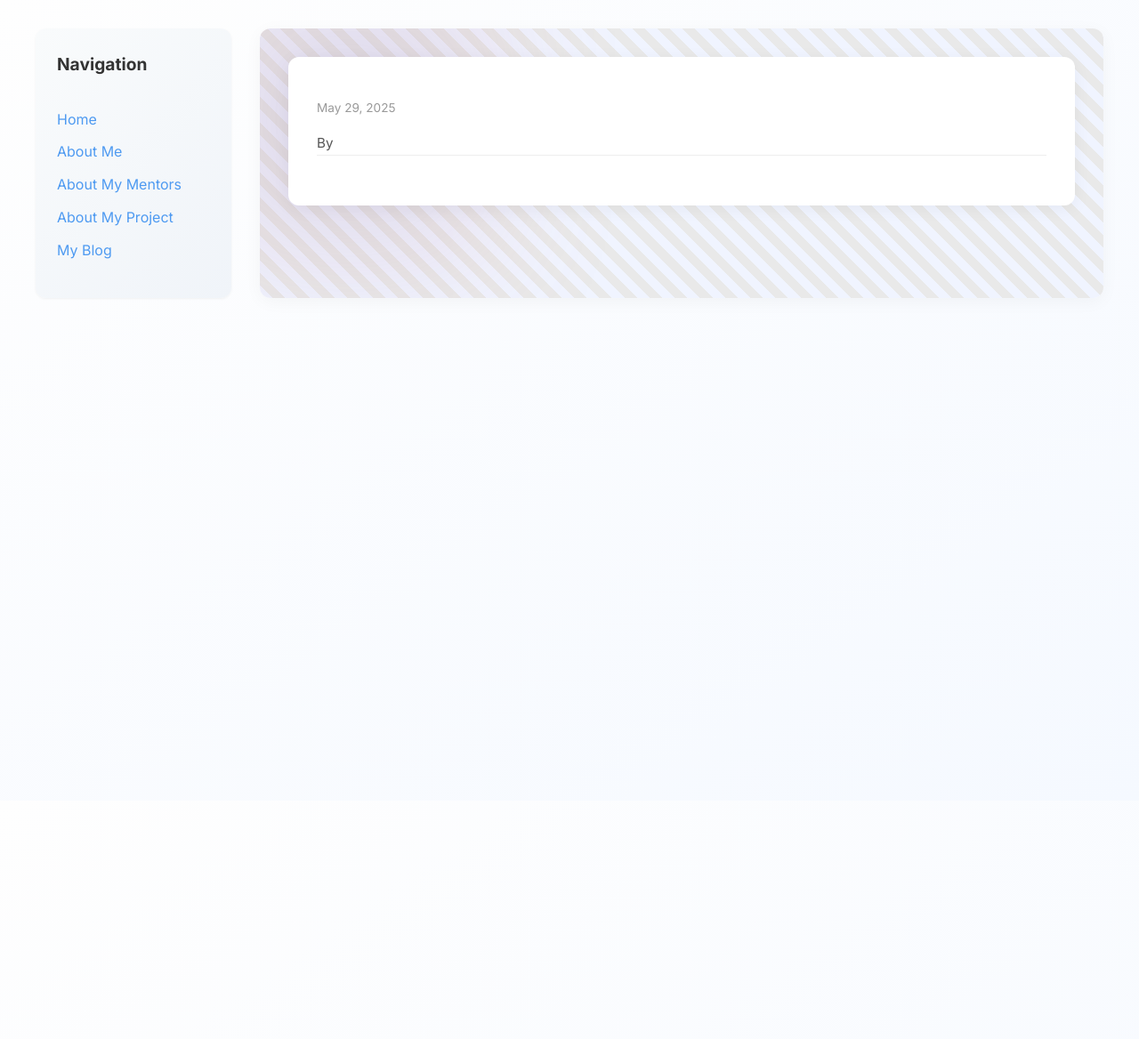
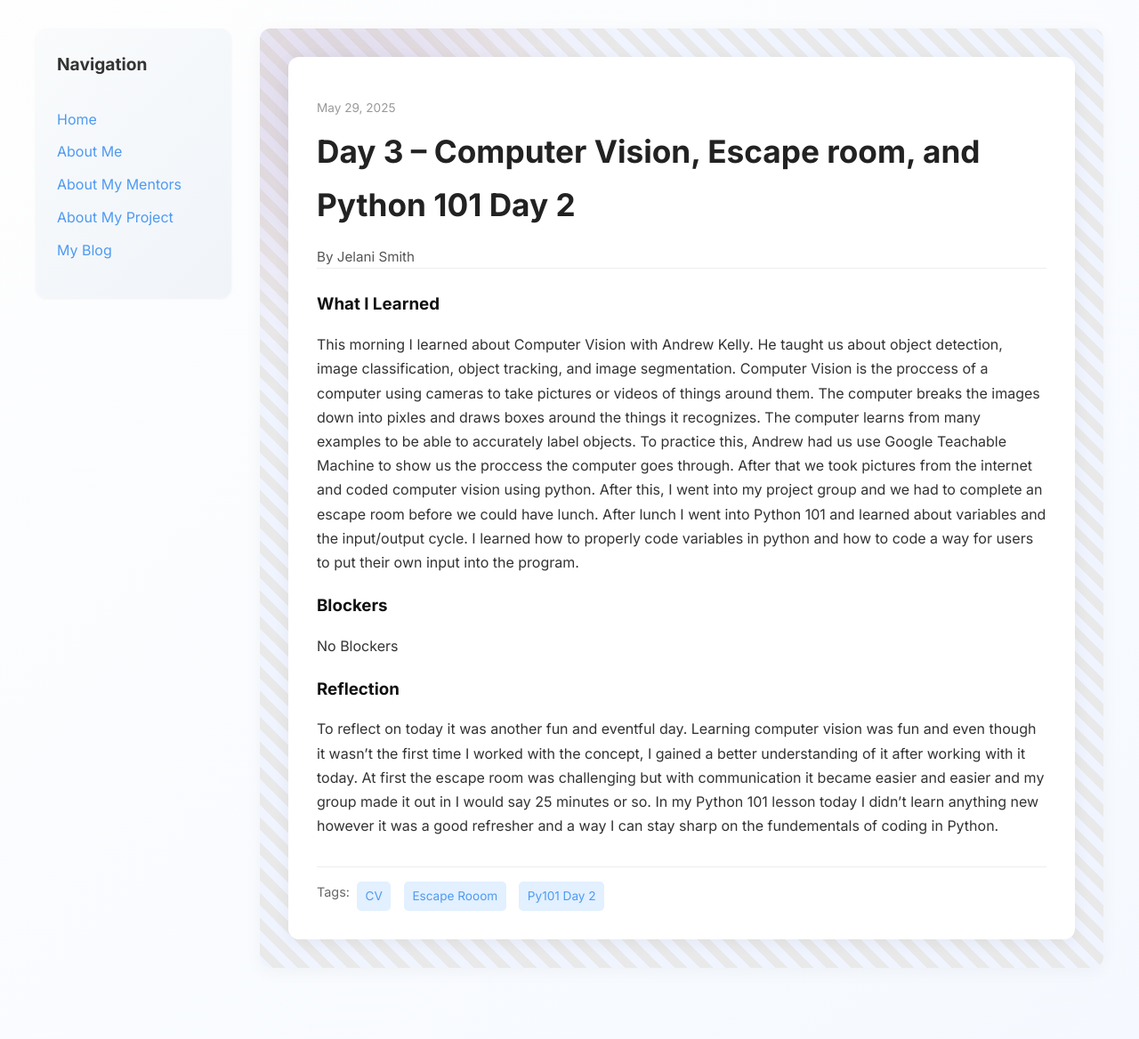
Before and after one commit to lanixyz/lanixyz.github.io, a Jekyll site: the page built from _posts/2025-05-29-day-3.md, in a window 1280 px wide. Shown: the whole page at 89% size. Built offline with Jekyll 4.4.1, drawn with Linux system fonts in a browser that asks for light colours; our own code applies the rules of GitHub Pages for plain Markdown files; before the commit the page ends 900 px from its top, so only the background shows below that.

Commit message:
Update 2025-05-29-day-3.md

```diff
--- a/_posts/2025-05-29-day-3.md
+++ b/_posts/2025-05-29-day-3.md
@@ -4,7 +4,7 @@ title: "Day 3 – Computer Vision, Escape room, and Python 101 Day 2"
 date: 2025-05-29
 author: Jelani Smith
 permalink: /day3.html
-tags: ['CV','Escape Rooom','Py101 Day 2]
+tags: ['CV','Escape Rooom','Py101 Day 2']
 
 what_i_learned: |
   This morning I learned about Computer Vision with Andrew Kelly. He taught us about object detection, image classification, object tracking, and image segmentation. Computer Vision is the proccess of a computer using cameras to take pictures or videos of things around them. The computer breaks the images down into pixles and draws boxes around the things it recognizes. The computer learns from many examples to be able to accurately label objects. To practice this, Andrew had us use Google Teachable Machine to show us the proccess the computer goes through. After that we took pictures from the internet and coded computer vision using python. After this, I went into my project group and we had to complete an escape room before we could have lunch. After lunch I went into Python 101 and learned about variables and the input/output cycle. I learned how to properly code variables in python and how to code a way for users to put their own input into the program.
```
